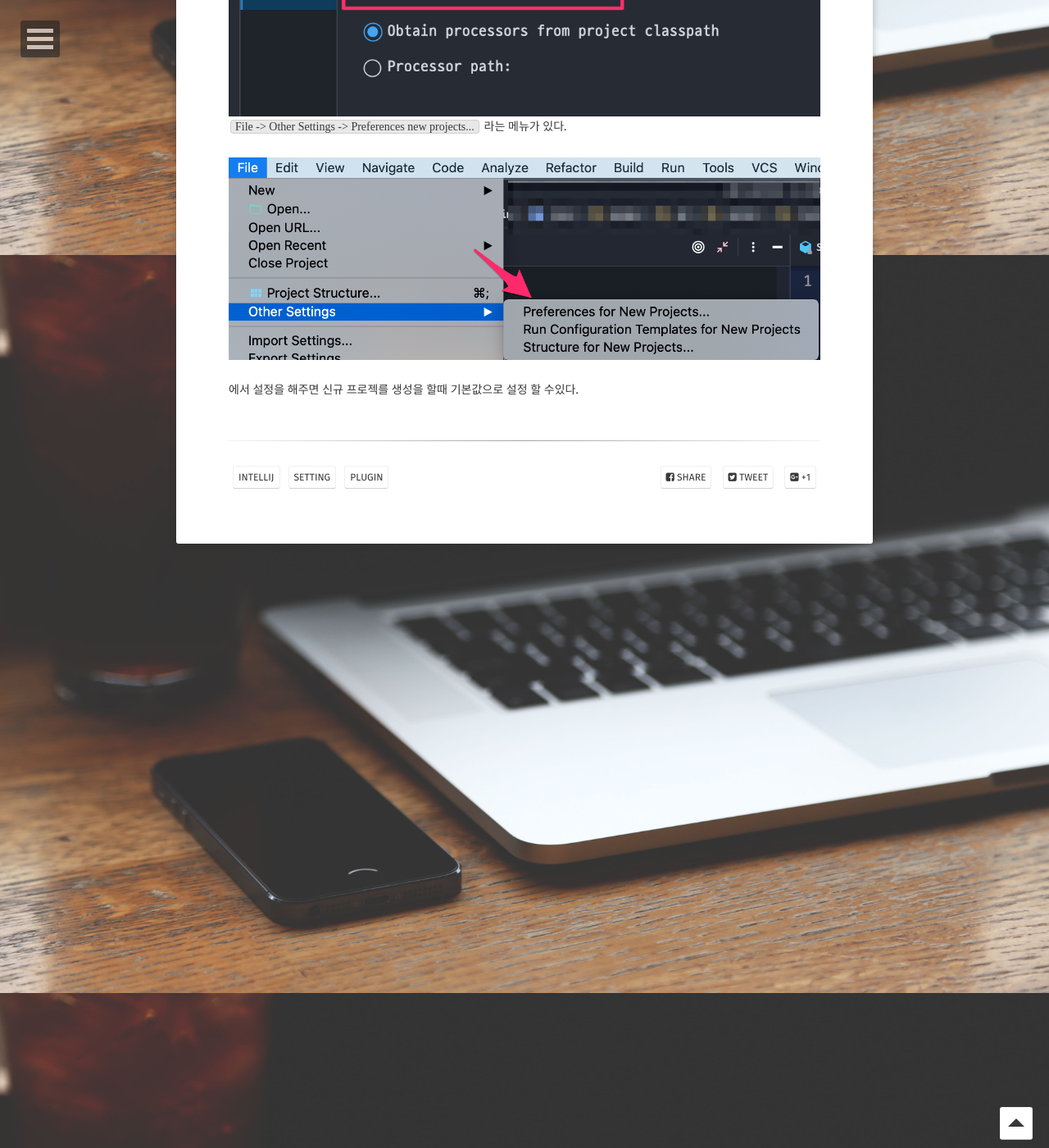
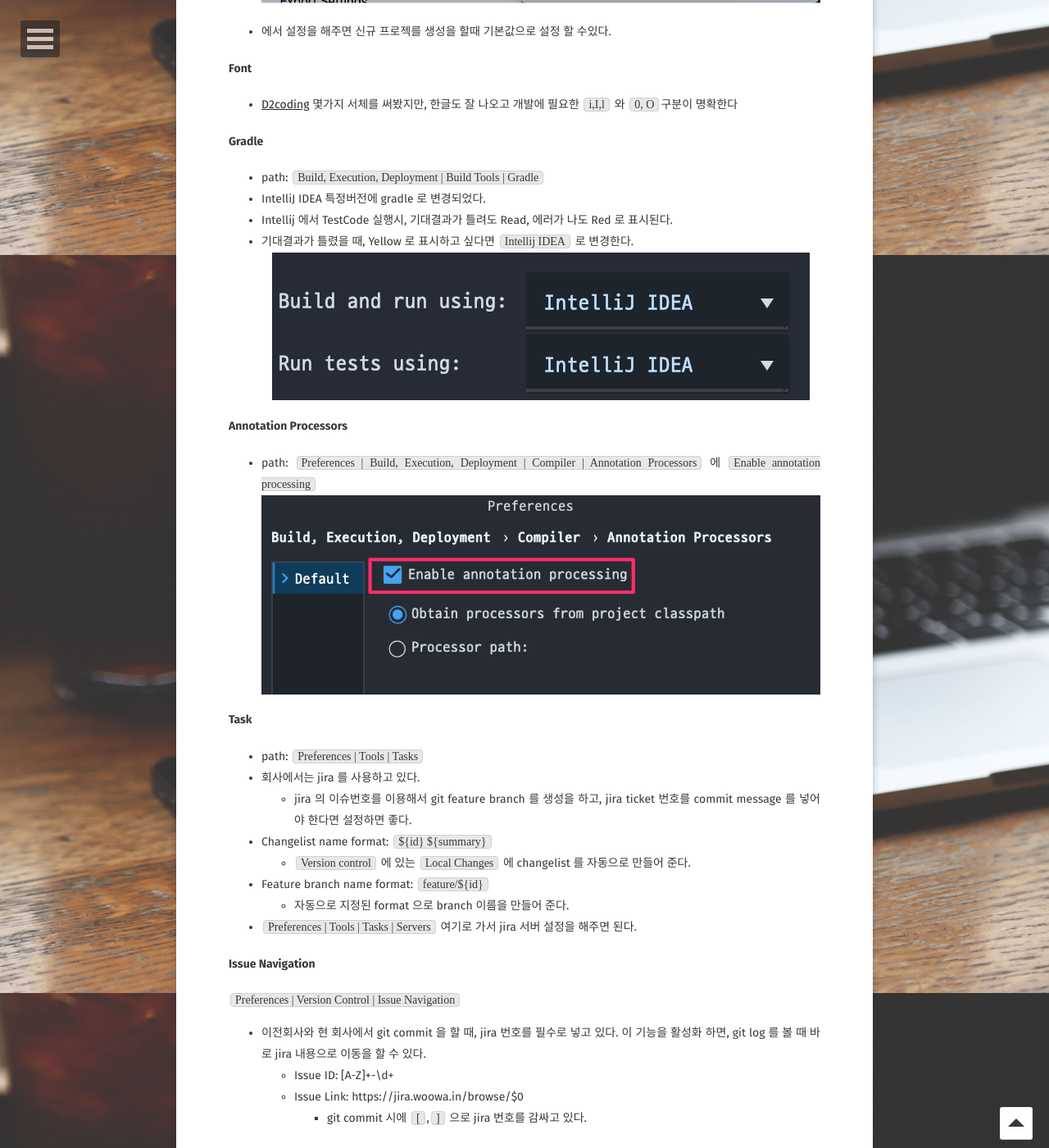
Before and after one commit to mayaul/mayaul.github.io, a Jekyll site: the page built from _posts/2019-12-06-intellij-setting-plugin.md, in a window 1280 px wide and 1400 px high, scrolled down 2389 px. Shown: the whole window at 82% size. Built offline with Jekyll 4.4.1, drawn with Linux system fonts in a browser that asks for light colours; some web fonts are replaced; comment, search, counter and statistics services are not loaded; some of the changed text lies outside the part shown.

Commit message:
intellij setting 내용 추가

```diff
--- a/_posts/2019-12-06-intellij-setting-plugin.md
+++ b/_posts/2019-12-06-intellij-setting-plugin.md
@@ -43,24 +43,59 @@ tag:
 * `{ ... }`, `(((( ... ))))` 가 많다면 무지개색상으로 구분을 해준다.
 
 #### [Request mapper](https://plugins.jetbrains.com/plugin/9567-request-mapper)
+* Rest API 를 찾기 쉽게 해준다.
+
 #### [RestfulToolkit](https://plugins.jetbrains.com/plugin/10292-restfultoolkit)
+* RestfulToolkit 이라는 view 가 생기며, 거기서 검색을 하면 full url 을 복사할 수 있다.
+* Controller class 와 method 에서 rest api 분리해놓고 사용한다면 full url 복사시 유용하다.
+
 #### [Sexy Editor](https://plugins.jetbrains.com/plugin/1833-sexy-editor)
-#### [Show REST Services](https://plugins.jetbrains.com/plugin/9503-show-rest-services)
+* editor 배경화면을 언어별로 설정을 할 수 있다.
+
 #### [SonarLint](https://plugins.jetbrains.com/plugin/7973-sonarlint)
+* sonarqube 를 사용을 한다면, intellij 에서 분석을 돌려 볼 수 있다.
 #### [String Manipulation](https://plugins.jetbrains.com/plugin/2162-string-manipulation)
+* string 관련 반복성 작업에 대한 변경작업이 필요 할때 유용한 plugin
+
 #### [Upsource Integration](https://plugins.jetbrains.com/plugin/7431-upsource-integration)
+* upsource 를 이용하여, code review 를 한다면 필수 plugin
 
 ## Setting
+#### Preferences new projects
+* 새로운 프로젝트를 열거나 만들때, 기본적으로 설정해야하는 것들이 있다.
+* 대표적으로 `Preferences | Build, Execution, Deployment | Compiler | Annotation Processors` 에 `Enable annotation processing` 이다.
+* `File -> Other Settings -> Preferences new projects...` 라는 메뉴가 있다.
+* ![Preferences new projects](/assets/img/posts/intellij_setting_plugin/preferences-new-project.png) 에서 설정을 해주면 신규 프로젝를 생성을 할때 기본값으로 설정 할 수있다.
+
 #### Font
-[D2coding]('https://github.com/naver/d2codingfont') 몇가지 세처를 써봤지만, 한글도 잘 나오고 개발에 필요한 `i,I,l` 와 `0, O`구분이 명확한다
+* [D2coding]('https://github.com/naver/d2codingfont') 몇가지 서체를 써봤지만, 한글도 잘 나오고 개발에 필요한 `i,I,l` 와 `0, O`구분이 명확한다
+
 #### Gradle
-`Build, Execution, Deployment | Build Tools | Gradle` 에 설정이 IntelliJ IDEA 특정버전에 gradle 로 변경되었다.<br/>
-Intellij 에서 TestCode 실행시, 기대결과가 틀려도 Read, 에러가 나도 Red 로 표시된다. <br/>
-기대결과가 틀렸을 때, Yellow 로 표시하고 싶다면 `Intellij IDEA` 로 변경한다.<br/>
+* path: `Build, Execution, Deployment | Build Tools | Gradle`
+* IntelliJ IDEA 특정버전에 gradle 로 변경되었다.
+* Intellij 에서 TestCode 실행시, 기대결과가 틀려도 Read, 에러가 나도 Red 로 표시된다.
+* 기대결과가 틀렸을 때, Yellow 로 표시하고 싶다면 `Intellij IDEA` 로 변경한다.<br/>
 <img src="/assets/img/posts/intellij_setting_plugin/intellij-gradle.png" />
-#### Preferences new projects
-새로운 프로젝트를 열거나 만들때, 기본적으로 설정해야하는 것들이 있다.
-대표적으로 `Preferences | Build, Execution, Deployment | Compiler | Annotation Processors` 에 `Enable annotation processing` 이다.
+
+#### Annotation Processors
+* path: `Preferences | Build, Execution, Deployment | Compiler | Annotation Processors` 에 `Enable annotation processing`
 ![Enable annotation processing](/assets/img/posts/intellij_setting_plugin/enable-annotation-processing.png)
-`File -> Other Settings -> Preferences new projects...` 라는 메뉴가 있다.
-![Preferences new projects](/assets/img/posts/intellij_setting_plugin/preferences-new-project.png) 에서 설정을 해주면 신규 프로젝를 생성을 할때 기본값으로 설정 할 수있다.
+
+#### Task
+* path: `Preferences | Tools | Tasks`
+* 회사에서는 jira 를 사용하고 있다.
+    - jira 의 이슈번호를 이용해서 git feature branch 를 생성을 하고, jira ticket 번호를 commit message 를 넣어야 한다면 설정하면 좋다.
+* Changelist name format: `${id} ${summary}`
+    - `Version control` 에 있는 `Local Changes` 에 changelist 를 자동으로 만들어 준다.
+* Feature branch name format: `feature/${id}`
+    - 자동으로 지정된 format 으로 branch 이름을 만들어 준다.
+* `Preferences | Tools | Tasks | Servers` 여기로 가서 jira 서버 설정을 해주면 된다.
+
+#### Issue Navigation
+`Preferences | Version Control | Issue Navigation`
+* 이전회사와 현 회사에서 git commit 을 할 때, jira 번호를 필수로 넣고 있다. 이 기능을 활성화 하면, git log 를 볼 때 바로 jira 내용으로 이동을 할 수 있다.
+    - Issue ID: [A-Z]+\-\d+
+    - Issue Link: https://jira.woowa.in/browse/$0
+        + git commit 시에 `[`,`]` 으로 jira 번호를 감싸고 있다.
+
+#### Spock 에서 자동으로 변수를 만들 때 def 가 아닌 정확한 타입으로 명시하기
```
